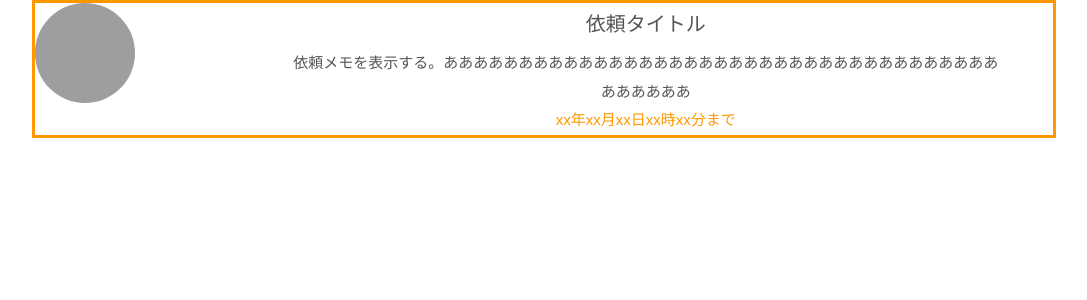
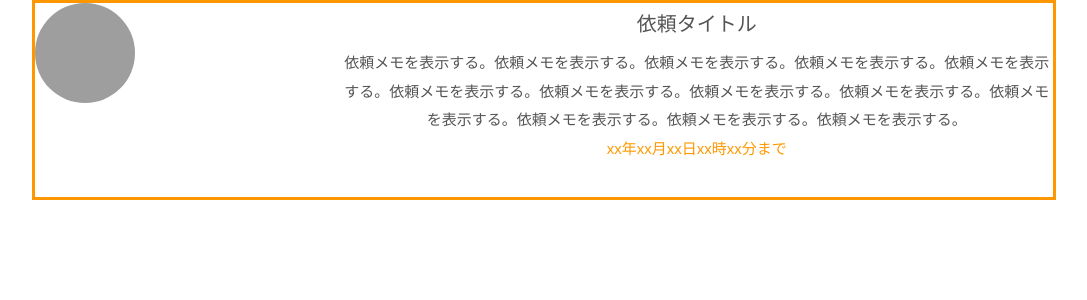
Before and after one commit to athome511/frontend, a PHP site: page /public/timeLine.html in a window 1280 px wide. Shown: the top 300 px of the page, without its empty margins (96-1183 px from the left). Run offline with PHP 8.4, Linux system fonts and the light colour scheme; grey boxes are pictures that could not be loaded.

Commit message:
deleted indent

```diff
--- a/src/css/timeLine.css
+++ b/src/css/timeLine.css
@@ -4,39 +4,40 @@
   display: flex;
   width: 80%;
   height: auto;
+  min-height: 200px;
   margin-left: 10%;
   border: solid #ff9800;
 }
 
-#icon {
+.icon {
   height: auto;
-  width: 25%;
+  width: 30%;
 }
 
-#icon img {
+.icon img {
   display: block;
   width: 100px;
   height: 100px;
   border-radius: 50%;
 }
 
-#requestText {
+.requestText {
   width: 70%;
 }
 
-#requestTitle {
+.requestTitle {
   display: block;
   width: 100%;
   text-align: center;
 }
 
-#requestMemo {
+.requestMemo {
   display: inline-block;
   text-align: center;
   width: 100%;
 }
 
-#requestLimit {
+.requestLimit {
   display: block;
   color: #ff9800;
   width: 100%;
--- a/src/public/timeLine.html
+++ b/src/public/timeLine.html
@@ -1,24 +1,24 @@
 <!DOCTYPE html>
   <head>
-    <meta charset = "utf-8">
-    <link rel = "stylesheet" href = "../css/default.css">
-    <link rel = "stylesheet" href = "../css/timeLine.css">
+    <meta charset="utf-8">
+    <link rel="stylesheet" href="../css/default.css">
+    <link rel="stylesheet" href="../css/timeLine.css">
   <head>
 
     <body>
 
-      <div class = "requestCard">
-        <div id = "icon">
+      <div class="requestCard">
+        <div class="icon">
           <img src="../img/iconSample.jpg">
         </div>
-        <div id = "requestText">
-          <div id = "requestTitle">
+        <div class="requestText">
+          <div class="requestTitle">
             <h2>依頼タイトル</h2>
           </div>
-          <div id = "requestMemo">
-            <p>依頼メモを表示する。あああああああああああああああああああああああああああああああああああああああああああ</p>
+          <div class="requestMemo">
+            <p>依頼メモを表示する。依頼メモを表示する。依頼メモを表示する。依頼メモを表示する。依頼メモを表示する。依頼メモを表示する。依頼メモを表示する。依頼メモを表示する。依頼メモを表示する。依頼メモを表示する。依頼メモを表示する。依頼メモを表示する。依頼メモを表示する。</p>
           </div>
-          <div id = "requestLimit">
+          <div class="requestLimit">
             <p>xx年xx月xx日xx時xx分まで</p>
           </div>
         </div>
```
Also changed, not shown: 2 other files.
